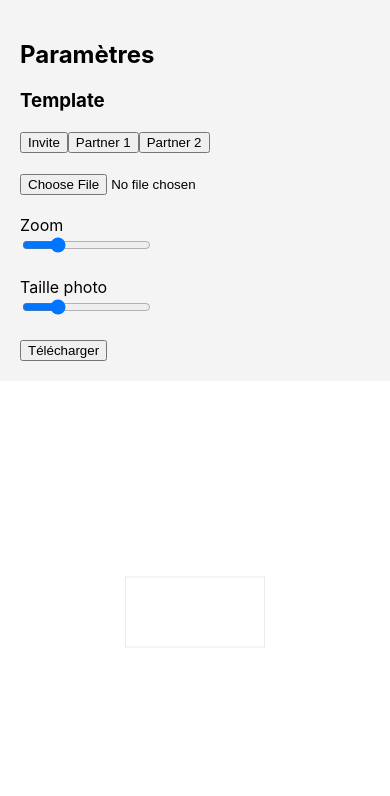
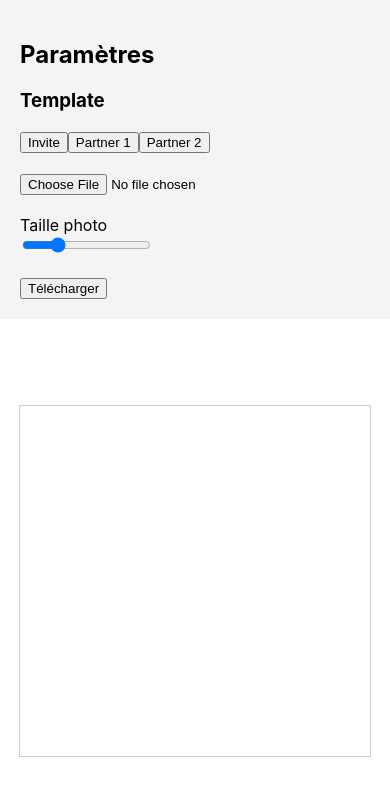
Before and after one commit to Ayaba6/Grand-prix-14, a React (Create React App) app: page / in a window 390 px wide. Shown: the top 796 px of the page. Built offline with nearby package versions, Linux system fonts and the light colour scheme.

Commit message:
version mobile esponsive

```diff
--- a/src/App.js
+++ b/src/App.js
@@ -4,18 +4,17 @@ import invitetemplate from "./invitetemplate.png";
 import partnertemplate1 from "./partnertemplate1.png";
 import partnertemplate2 from "./partnertemplate2.png";
 
+const CANVAS_WIDTH = 1080;
+const CANVAS_HEIGHT = 1080;
+
 function App() {
 
   const canvasRef = useRef(null);
 
   const [image, setImage] = useState(null);
-
   const [size, setSize] = useState(300);
   const [x, setX] = useState(420);
   const [y, setY] = useState(300);
-
-  const [zoom, setZoom] = useState(0.4);
-
   const [dragging, setDragging] = useState(false);
 
   const [selectedTemplate, setSelectedTemplate] = useState(invitetemplate);
@@ -27,7 +26,7 @@ function App() {
 
     const reader = new FileReader();
 
-    reader.onload = function(event) {
+    reader.onload = (event) => {
 
       const photo = event.target.result;
 
@@ -51,12 +50,9 @@ function App() {
 
     templateImage.onload = () => {
 
-      canvas.width = templateImage.width;
-      canvas.height = templateImage.height;
+      ctx.clearRect(0, 0, CANVAS_WIDTH, CANVAS_HEIGHT);
 
-      ctx.clearRect(0,0,canvas.width,canvas.height);
-
-      ctx.drawImage(templateImage, 0, 0);
+      ctx.drawImage(templateImage, 0, 0, CANVAS_WIDTH, CANVAS_HEIGHT);
 
       if(photo){
 
@@ -94,8 +90,11 @@ function App() {
     const canvas = canvasRef.current;
     const rect = canvas.getBoundingClientRect();
 
-    const newX = (clientX - rect.left) / zoom - size/2;
-    const newY = (clientY - rect.top) / zoom - size/2;
+    const scaleX = CANVAS_WIDTH / rect.width;
+    const scaleY = CANVAS_HEIGHT / rect.height;
+
+    const newX = (clientX - rect.left) * scaleX - size/2;
+    const newY = (clientY - rect.top) * scaleY - size/2;
 
     setX(newX);
     setY(newY);
@@ -109,6 +108,8 @@ function App() {
   };
 
   const handleTouchMove = (e) => {
+
+    e.preventDefault();
 
     const touch = e.touches[0];
 
@@ -160,6 +161,7 @@ function App() {
     }}>
 
       {/* paramètres */}
+
       <div style={{
         padding:"20px",
         background:"#f4f4f4"
@@ -179,21 +181,8 @@ function App() {
 
         <br/><br/>
 
-        <label>Zoom</label>
-        <br/>
+        <label>Taille photo</label>
 
-        <input
-          type="range"
-          min="0.2"
-          max="1"
-          step="0.1"
-          value={zoom}
-          onChange={(e)=>setZoom(Number(e.target.value))}
-        />
-
-        <br/><br/>
-
-        <label>Taille photo</label>
         <br/>
 
         <input
@@ -213,6 +202,7 @@ function App() {
       </div>
 
       {/* canvas */}
+
       <div style={{
         flex:1,
         display:"flex",
@@ -223,6 +213,8 @@ function App() {
 
         <canvas
           ref={canvasRef}
+          width={CANVAS_WIDTH}
+          height={CANVAS_HEIGHT}
 
           onMouseDown={handleStart}
           onMouseUp={handleEnd}
@@ -235,9 +227,8 @@ function App() {
           style={{
             width:"100%",
             maxWidth:"500px",
-            transform:`scale(${zoom})`,
-            transformOrigin:"center",
-            border:"1px solid #ccc"
+            border:"1px solid #ccc",
+            touchAction:"none"
           }}
         />
 
```
